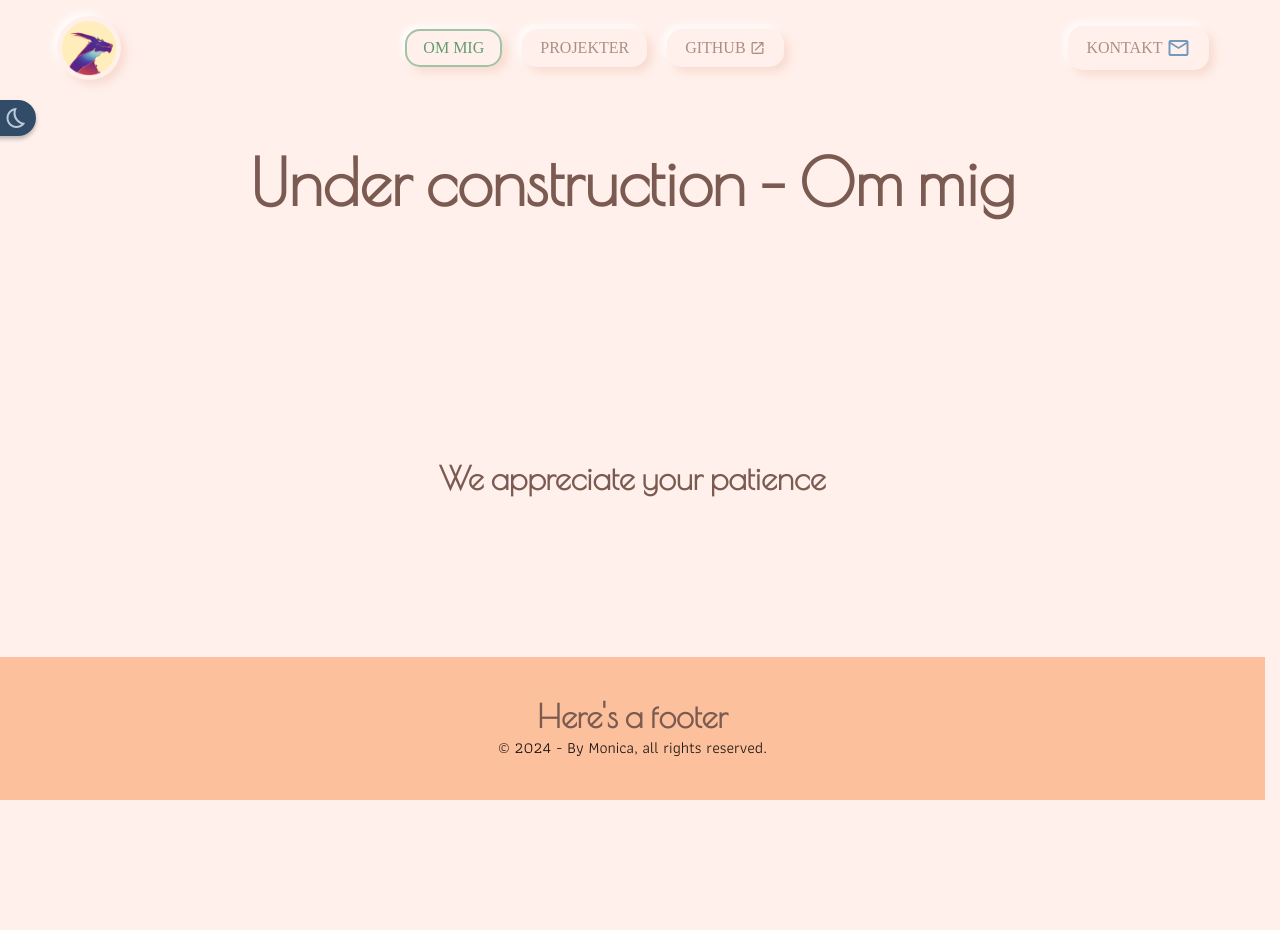
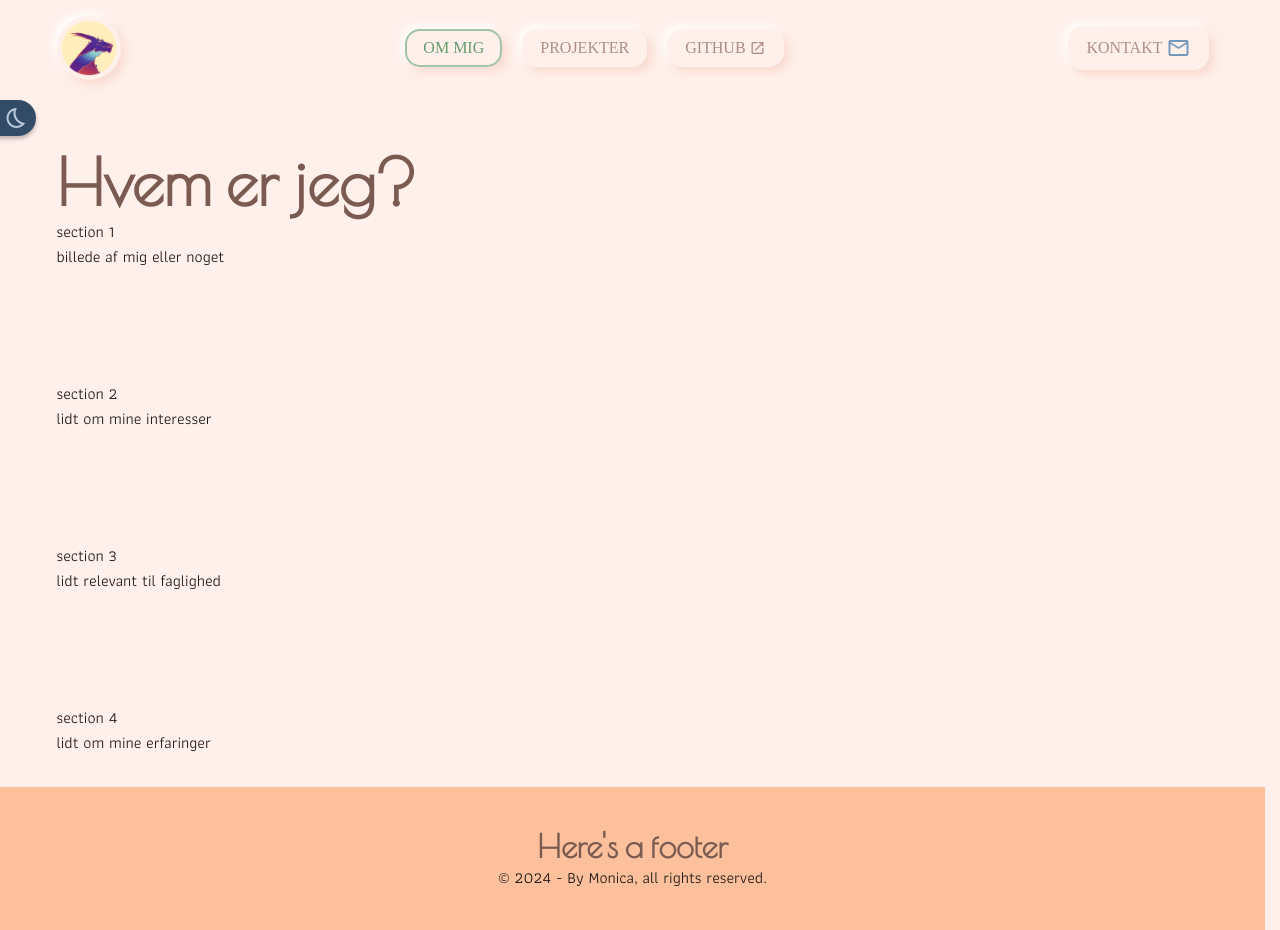
Before and after one commit to WeeWillow/portfolio, a Vue app: page /about in a window 1280 px wide. Before the commit the page ends 800 px from the top, so only its background shows below. Built offline with nearby package versions, Linux system fonts and the light colour scheme; a web font is replaced by a local one.

Commit message:
placeholder for general structure

```diff
--- a/src/views/AboutView.vue
+++ b/src/views/AboutView.vue
@@ -2,8 +2,23 @@
 </script>
 
 <template>
-  <h1>Under construction - Om mig</h1>
-  <h2>We appreciate your patience</h2>
+  <section>
+    <h1>Hvem er jeg?</h1>
+    <p>section 1</p>
+    <p>billede af mig eller noget</p>
+  </section>
+  <section>
+    <p>section 2</p>
+    <p>lidt om mine interesser</p>
+  </section>
+  <section>
+    <p>section 3</p>
+    <p>lidt relevant til faglighed</p>
+  </section>
+  <section>
+    <p>section 4</p>
+    <p>lidt om mine erfaringer</p>
+  </section>
 </template>
 
 <style scoped lang="scss">
@@ -18,7 +33,7 @@
 h1,
 h2 {
   margin: 0 auto;
-  text-align: center;
+  // text-align: center;
 }
 
 .flexRow {
```
